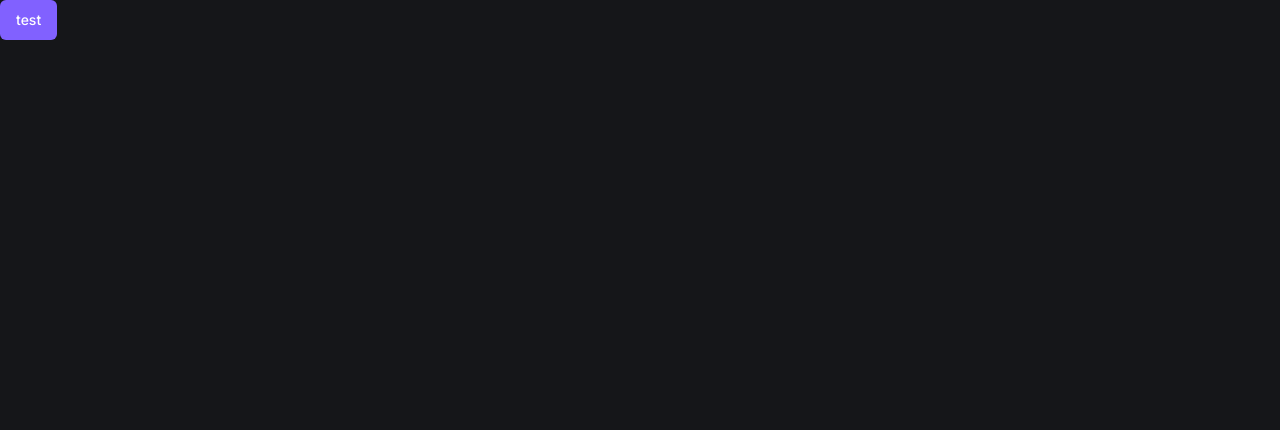
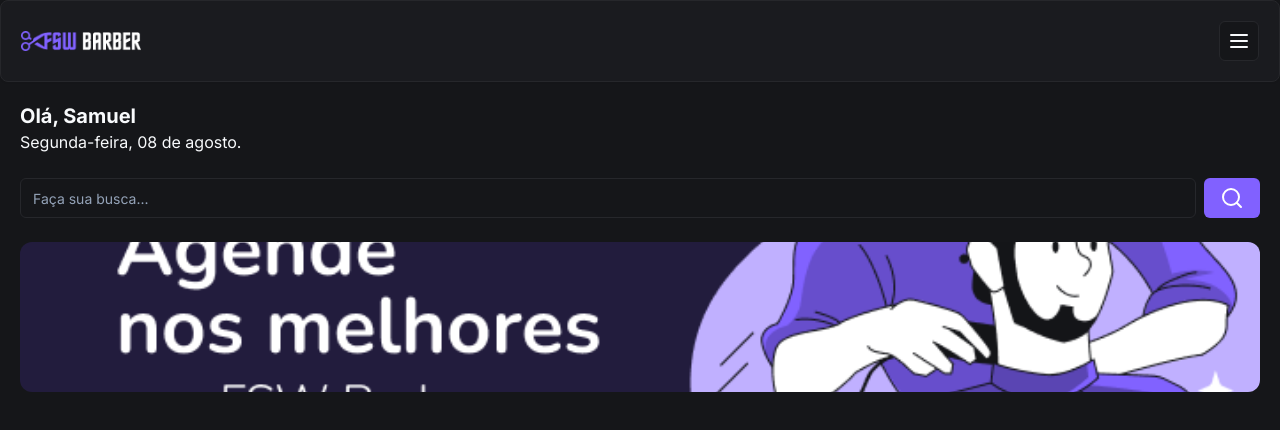
Before and after one commit to samuelolivermaia/fullstack-barbersite, a Next.js app: page / in a window 1280 px wide. Shown: the top 430 px of the page. Built offline with nearby package versions, Linux system fonts and the light colour scheme.

Commit message:
feat: add Header component and banner

```diff
--- /dev/null
+++ b/app/_components/header.tsx
@@ -0,0 +1,19 @@
+import Image from "next/image"
+import { Card, CardContent } from "./ui/card"
+import { Button } from "./ui/button"
+import { MenuIcon } from "lucide-react"
+
+const Header = () => {
+  return (
+    <Card>
+      <CardContent className="flex flex-row items-center justify-between p-5">
+        <Image alt="FSW Barber" src="/logo.png" height={18} width={120} />
+        <Button size="icon" variant="outline">
+          <MenuIcon />
+        </Button>
+      </CardContent>
+    </Card>
+  )
+}
+
+export default Header
--- /dev/null
+++ b/app/_components/ui/card.tsx
@@ -0,0 +1,79 @@
+import * as React from "react"
+
+import { cn } from "@/app/_lib/utils"
+
+const Card = React.forwardRef<
+  HTMLDivElement,
+  React.HTMLAttributes<HTMLDivElement>
+>(({ className, ...props }, ref) => (
+  <div
+    ref={ref}
+    className={cn(
+      "rounded-lg border bg-card text-card-foreground shadow-sm",
+      className,
+    )}
+    {...props}
+  />
+))
+Card.displayName = "Card"
+
+const CardHeader = React.forwardRef<
+  HTMLDivElement,
+  React.HTMLAttributes<HTMLDivElement>
+>(({ className, ...props }, ref) => (
+  <div
+    ref={ref}
+    className={cn("flex flex-col space-y-1.5 p-6", className)}
+    {...props}
+  />
+))
+CardHeader.displayName = "CardHeader"
+
+const CardTitle = React.forwardRef<
+  HTMLParagraphElement,
+  React.HTMLAttributes<HTMLHeadingElement>
+>(({ className, ...props }, ref) => (
+  <h3
+    ref={ref}
+    className={cn(
+      "text-2xl font-semibold leading-none tracking-tight",
+      className,
+    )}
+    {...props}
+  />
+))
+CardTitle.displayName = "CardTitle"
+
+const CardDescription = React.forwardRef<
+  HTMLParagraphElement,
+  React.HTMLAttributes<HTMLParagraphElement>
+>(({ className, ...props }, ref) => (
+  <p
+    ref={ref}
+    className={cn("text-sm text-muted-foreground", className)}
+    {...props}
+  />
+))
+CardDescription.displayName = "CardDescription"
+
+const CardContent = React.forwardRef<
+  HTMLDivElement,
+  React.HTMLAttributes<HTMLDivElement>
+>(({ className, ...props }, ref) => (
+  <div ref={ref} className={cn("p-6 pt-0", className)} {...props} />
+))
+CardContent.displayName = "CardContent"
+
+const CardFooter = React.forwardRef<
+  HTMLDivElement,
+  React.HTMLAttributes<HTMLDivElement>
+>(({ className, ...props }, ref) => (
+  <div
+    ref={ref}
+    className={cn("flex items-center p-6 pt-0", className)}
+    {...props}
+  />
+))
+CardFooter.displayName = "CardFooter"
+
+export { Card, CardHeader, CardFooter, CardTitle, CardDescription, CardContent }
--- /dev/null
+++ b/app/_components/ui/input.tsx
@@ -0,0 +1,25 @@
+import * as React from "react"
+
+import { cn } from "@/app/_lib/utils"
+
+export interface InputProps
+  extends React.InputHTMLAttributes<HTMLInputElement> {}
+
+const Input = React.forwardRef<HTMLInputElement, InputProps>(
+  ({ className, type, ...props }, ref) => {
+    return (
+      <input
+        type={type}
+        className={cn(
+          "flex h-10 w-full rounded-md border border-input bg-background px-3 py-2 text-sm ring-offset-background file:border-0 file:bg-transparent file:text-sm file:font-medium placeholder:text-muted-foreground focus-visible:outline-none focus-visible:ring-2 focus-visible:ring-ring focus-visible:ring-offset-2 disabled:cursor-not-allowed disabled:opacity-50",
+          className,
+        )}
+        ref={ref}
+        {...props}
+      />
+    )
+  },
+)
+Input.displayName = "Input"
+
+export { Input }
--- a/app/page.tsx
+++ b/app/page.tsx
@@ -1,11 +1,36 @@
+import { SearchIcon } from "lucide-react"
+import Header from "./_components/header"
 import { Button } from "./_components/ui/button"
-
-
-// SERVER COMPONENTES
+import { Input } from "./_components/ui/input"
+import Image from "next/image"
 
 const Home = () => {
-    return <Button>test</Button>
+  return (
+    <div>
+      {/* header */}
+      <Header />
+      <div className="p-5">
+        <h2 className="text-xl font-bold">Olá, Samuel</h2>
+        <p>Segunda-feira, 08 de agosto.</p>
 
-};
+        <div className="mt-6 flex items-center gap-2">
+          <Input placeholder="Faça sua busca..." />
+          <Button>
+            <SearchIcon></SearchIcon>
+          </Button>
+        </div>
+
+        <div className="relative mt-6 h-[150px] w-full">
+          <Image
+            alt="Agende nas melhores com FSW Barber"
+            src="/banner-01.png"
+            fill
+            className="rounded-xl object-cover"
+          />
+        </div>
+      </div>
+    </div>
+  )
+}
 
 export default Home
```
Also changed, not shown: public/banner-01.png (added), public/logo.png (added).
